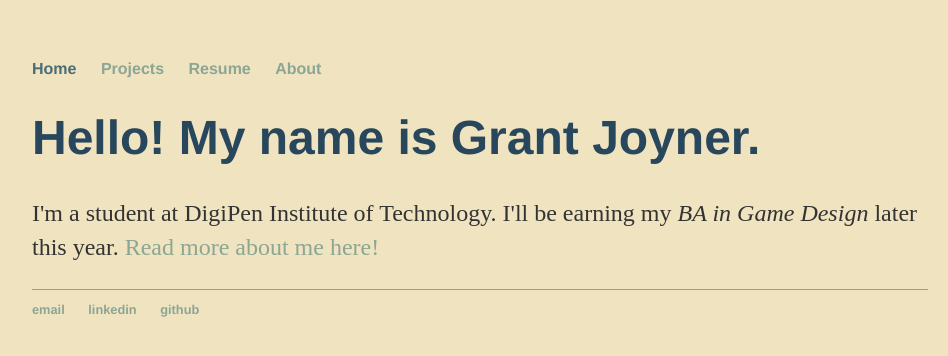
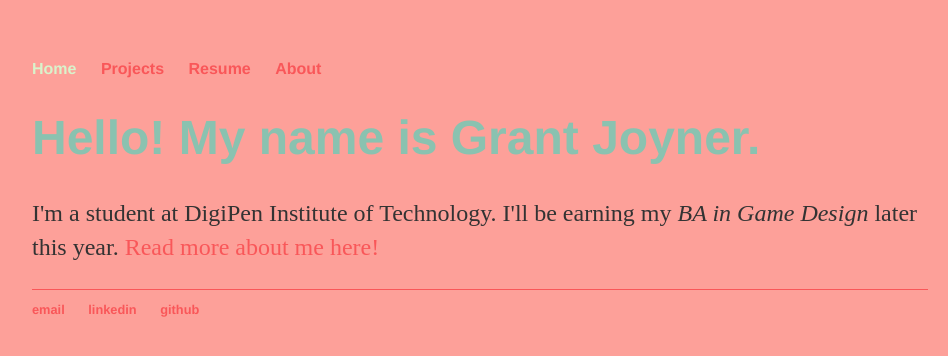
Before and after one commit to digigrant/digigrant.github.io, a Jekyll site: the page built from index.html, in a window 1280 px wide. Shown: the top 356 px of the page, without its empty margins (160-1108 px from the left). Built offline with Jekyll 4.4.1, drawn with Linux system fonts in a browser that asks for light colours.

Commit message:
Update colors.scss

```diff
--- a/_sass/colors.scss
+++ b/_sass/colors.scss
@@ -1,5 +1,5 @@
-$color1: #000623;
-$color2: #28475C;
-$color3: #4A6C74;
-$color4: #8BA693;
-$color5: #F0E3C0;
+$color1: #F0F8F0;
+$color2: #8AC2B0;
+$color3: #D9F3CB;
+$color4: #F95759;
+$color5: #FDA099;
```
